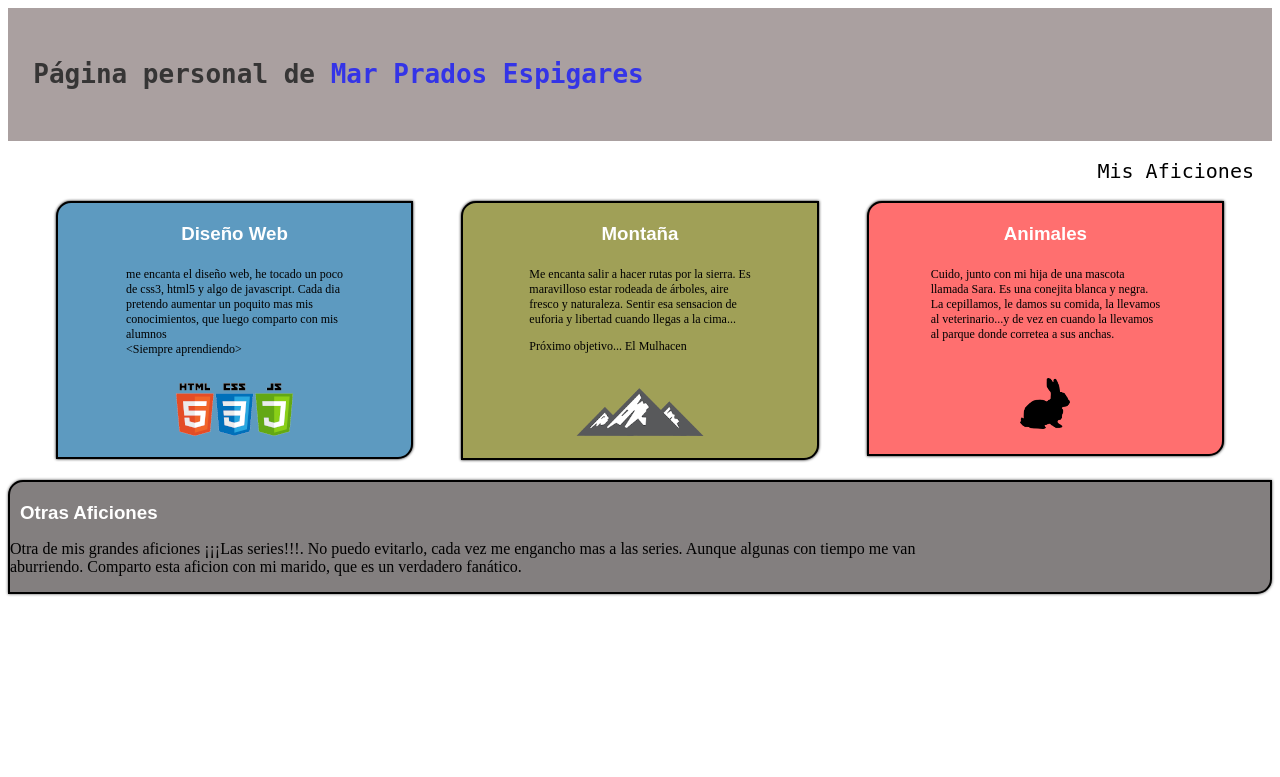
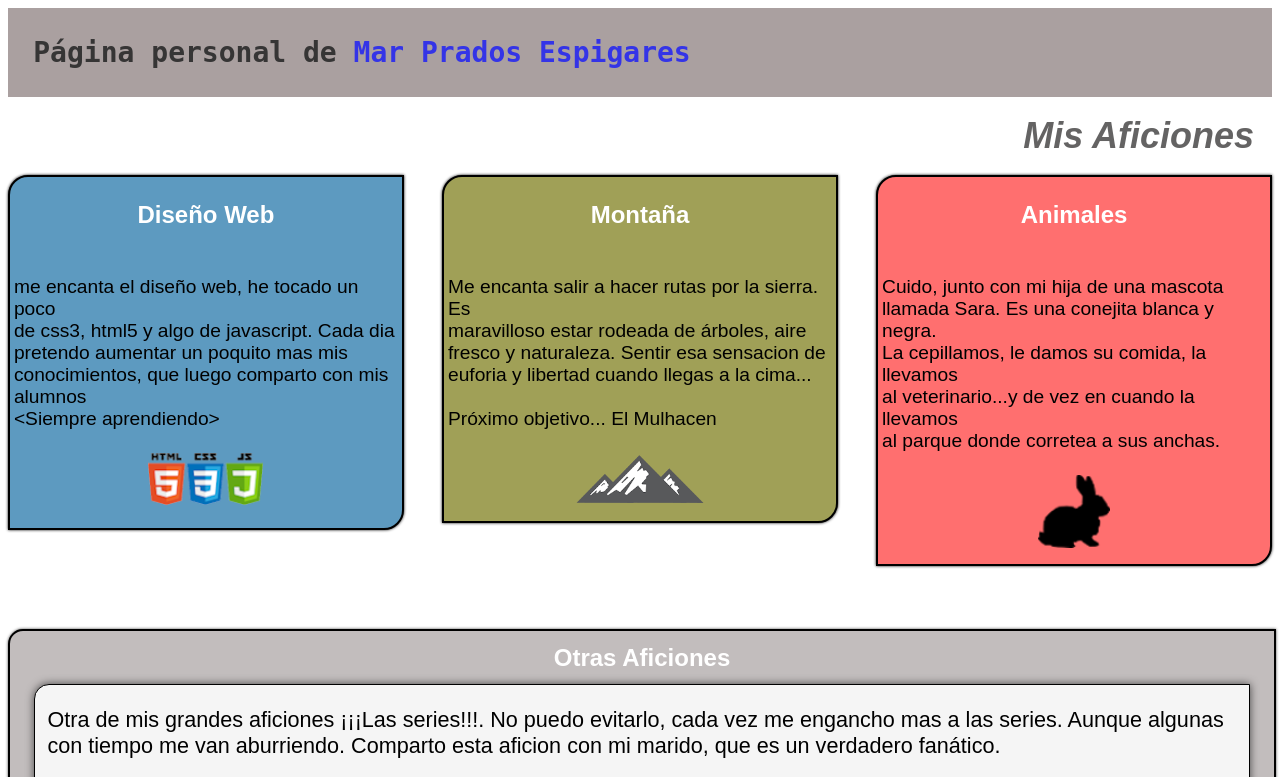
Before and after one commit to biju11/LM_git_alvaro, a PHP site: page /WeekendTask6/index.html in a window 1280 px wide. Shown: the top 777 px of the page. Before the commit the page ends 596 px from the top, so only its background shows below. Run offline with PHP 8.4, Linux system fonts and the light colour scheme.

Commit message:
terminado

```diff
--- a/CSS/TASK 5 STYLES/style.css
+++ b/CSS/TASK 5 STYLES/style.css
@@ -6,6 +6,12 @@ h1,h2,span,p,table, a{
     font-family: Trebuchet MS;
     letter-spacing: 1px;
 }
+
+ul{
+   padding-bottom: 5%;
+}
+
+
 
 div{
     position: relative;
--- a/WeekendTask6/css/style.css
+++ b/WeekendTask6/css/style.css
@@ -1,3 +1,10 @@
+div{
+    position: relative;
+    display: flex;
+    flex-direction: column;
+    justify-content: center;
+}
+
 #main{
     display: flex;
     flex-direction: column;
@@ -5,10 +12,15 @@
     height: 100%;
 }
 
+p{
+    font-weight: 500;
+    font-family: sans-serif;
+}
+
 #head{
     display: flex;
     width: 100%;
-    height: 18%;
+    height: 10%;
     background-color: rgb(170, 160, 160);
 }
 
@@ -18,44 +30,64 @@
 
 #head p{
     color: rgb(54, 53, 53);
-    padding: 2%;
     align-items: center;
     font-family: monospace;
-    font-size: xx-large;
+    font-size: 28px;
     font-weight: bold;
+    padding-left: 2%;
 }
 
-#aficiones{
-    display: flex;
-    justify-content: right;
-    font-size: 20px;
-    font-family: monospace;
-    padding: 18px;
-}
+/*FIN DE CABECERA*/
+/*FIN DE CABECERA*/
+/*FIN DE CABECERA*/
 
 
 
+#headtres{
+    width: 100%;
+    justify-content: center;
+    height: 5%;
+}
+#aficiones{
+    display: flex;
+    color: rgb(100, 99, 99);
+    font-style: oblique;
+    justify-content: right;
+    font-size: 36px;
+    font-family: sans-serif;
+    font-weight: bold;
+    padding: 18px;
+}
 #tres{
     display: flex;
+    flex-direction: column;
+    justify-content: space-between;
+}
+
+#cajatres{
+    display: flex;
     flex-direction: row;
-    justify-content: space-evenly;
+    justify-content: space-between;
 }
 
 #DW,#montanha,#anipale{
     display: flex;
     flex-direction: column;
     align-items: center;
+    width: 31%;
+    height: 20%;
 }
 
 h3{
  color: white;
  font-family: sans-serif;
- margin: 10px;
- margin-top: 20px;
+ font-size: x-large;
 }
 
 .definicion{
-    font-size: 12px;
+    font-size: larger;
+    font-family: sans-serif;
+    margin: 1%;
 }
 
 #DW{
@@ -65,6 +97,11 @@ h3{
     background-color: rgb(160, 160, 87);
 }
 
+#iconos{
+    margin-top: 1%;
+    margin-bottom: 1%;
+}
+
 #anipale{
     background-color: rgb(255, 111, 111)
 }
@@ -72,30 +109,99 @@ h3{
 .divfoto{
     display: flex;
     align-items: center;
-    justify-content: center;
-    margin: 3%;
+    justify-content: space-around;
+    margin-bottom: 4%;
 }
 
 .foto{
     align-items: center;
-    margin: 7%;
+
 }
 
 .deltres{
     display: flex;
-    border-radius: 15px 0;
+    border-radius: 20px 0;
     border: 2px solid black;
-    width: 28%;
-    height: 45%;
+    width: 30%;
+    height: 50%;
     box-shadow: black 0 0 3px;
     align-items: center;
     justify-content: center;
 }
 
+/*FINAL DE CAJA CENTRAL*/
+/*FINAL DE CAJA CENTRAL*/
+/*FINAL DE CAJA CENTRAL*/
+
+
+
+
 #bot{
-    margin-top: 20px;
-    background-color: rgb(131, 127, 127);
+    width: 100%;
+    display: flex;
+    align-items: center;
+    flex-direction: column;
+    justify-content: center;
+    margin-top: 5%;
+    background-color: rgb(194, 189, 189);
     box-shadow: rgb(70, 69, 69) 0 0 3px;
     border-radius: 15px 0;
     border: 2px solid black;
 }
+
+#headbot{
+    margin: 0px;
+    margin-top: 1%;
+}
+.texto{
+    justify-content: flex-start;
+    left: 1%;
+}
+.texto p{
+    font-weight: 400;
+    font-size: 90%;
+}
+
+
+#subbot{
+    width: 96%;
+    height: 92%;
+    display: flex;
+    justify-content: space-around;
+    flex-direction: column;
+    background-color: whitesmoke;
+    border-radius: 15px 0;
+    box-shadow: rgb(70, 69, 69) 0 0 9px;
+    margin: 1%;
+    border: 0.25px solid black;
+    font-size: x-large;
+}
+#cajavideo{
+    display: flex;
+    align-items: center;
+    justify-content: space-around;
+    margin-bottom: 3%;
+}
+
+iframe{
+    display: flex;
+    align-items: center;
+    flex-direction: column;
+
+}
+
+a{
+    text-decoration: none;
+    color: rgb(187, 4, 187);
+}
+
+#culo{
+    margin-top: 1%;
+    width: 100%;
+    height: 5%;
+    background-color: rgb(53, 51, 51);
+    display: flex;
+    flex-direction: column;
+    align-items: center;
+    color: white;
+}
--- a/WeekendTask6/index.html
+++ b/WeekendTask6/index.html
@@ -12,9 +12,12 @@
         <div id="head">
             <p>Página personal de <span id="jipa">Mar Prados Espigares</span></p>
         </div>
-        <span id="aficiones">Mis Aficiones</span>
         <!-- fin head -->
         <div id="tres">
+            <div id="headtres">
+                <span id="aficiones">Mis Aficiones</span>
+            </div>
+            <div id="cajatres">
                 <div class="deltres" id="DW">
                     <div>
                         <h3>Diseño Web</h3>
@@ -28,7 +31,7 @@
                             <br>
                         </p>
                         <div class="divfoto">
-                        <img src="src/3 iconos.png" alt="" class="foto">
+                            <img src="src/3 iconos.png" alt="" class="foto" id="iconos">
                         </div>
                     </div>
                 </div>
@@ -43,9 +46,8 @@
                             Me encanta salir a hacer rutas por la sierra. Es<br>
                             maravilloso estar rodeada de árboles, aire<br>
                             fresco y naturaleza. Sentir esa sensacion de <br>
-                        euforia y libertad cuando llegas a la cima...
-                    </p>
-                    <p>
+                            euforia y libertad cuando llegas a la cima... <br>
+                            <br>
                             Próximo objetivo... El Mulhacen
                         </p>
                     </div>
@@ -65,23 +67,33 @@
                                 al parque donde corretea a sus anchas.
                              </p>
                     </div>
+                    <div class="divfoto">
                         <img src="src/conejo.png" alt="" class="foto">
+                    </div>
+                </div>
             </div>
         </div>
         <!-- fin tres -->
         <div id="bot">
-            <h3>Otras Aficiones</h3>
+            <h3 id="headbot">Otras Aficiones</h3>
             <div id="subbot">
                 <div class="texto">
                         <p>
-                            Otra de mis grandes aficiones ¡¡¡Las series!!!. No puedo evitarlo, cada vez me engancho mas a las series. Aunque algunas con tiempo me van <br>
-                            aburriendo. Comparto esta aficion con mi marido, que es un verdadero fanático.
+                            Otra de mis grandes aficiones ¡¡¡Las series!!!. No puedo evitarlo, cada vez me engancho mas a las series. Aunque algunas con tiempo me van aburriendo. Comparto esta aficion con mi marido, que es un verdadero fanático.
                         </p>
+                </div>
+                <div id="cajavideo">
+                    <iframe width="560" height="315" src="https://www.youtube.com/embed/WBb3fojgW0Q" title="YouTube video player" frameborder="0" allow="accelerometer; autoplay; clipboard-write; encrypted-media; gyroscope; picture-in-picture" allowfullscreen></iframe>
                 </div>
             </div>
         </div>
         </div>
         <!-- fin bot -->
+        <div id="culo">
+            <p>
+                Algunas de las imagenes son cortesia de <a href="https://www.freepik.es/" target="_blank">freepik</a> from <a href="https://flaticon.com" target="_blank">flaticon.com</a>
+            </p>
+        </div>
     </div>
 </body>
 </html>
```
Also changed, not shown: WeekendTask6/src/3 iconos.png, WeekendTask6/src/conejo.png. Lines whose indentation alone changed are shown as unchanged.
